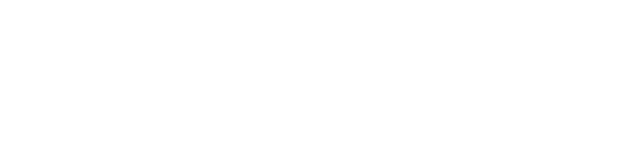
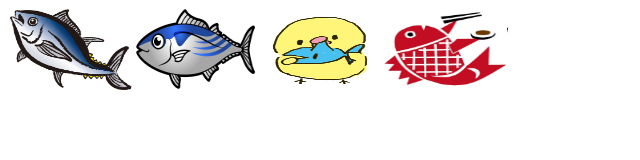
Before and after one commit to masaun/jQuery_Slideshow, a plain HTML site: page index.html in a window 1280 px wide. Shown: the whole page, without its empty margins (0-640 px from the left). Drawn offline with nearby package versions, Linux system fonts and the light colour scheme.

Commit message:
サムネイルのサイズ設定。最下部にメソッドチェーンで記載したaddClassメソッドで紐付けされる

```diff
--- a/index.html
+++ b/index.html
@@ -4,12 +4,33 @@
 <head>
   <meta charset="utf-8">
   <title>jQueryスライドショーアプリ</title>
+
+  <!-- サムネイルのサイズ設定。最下部にメソッドチェーンで記載したaddClassメソッドで紐付けされる-->
+  <style>
+    .thumbnail {
+      width: 125px;
+      height: 83px;
+    }
+  </style>
 </head>
 <body>
+  <div id="thumbnails"></div>
 
   <script src="https://ajax.googleapis.com/ajax/libs/jquery/1.12.4/jquery.min.js"></script>
   <script>
-
+    $(function() {
+      var files = [
+        'fish1.jpg',
+        'fish2.png',
+        'fish3.png',
+        'fish4.jpg'
+      ];
+      var img;
+      for (var i = 0; i < files.length; i++) {
+        img = $('<img>').attr('src', files[i]).addClass('thumbnail');
+        $('#thumbnails').append(img);
+      }
+    });
   </script>
 </body>
 
```
Also changed, not shown: fish1.jpg (added), fish2.png (added), fish3.png (added), fish4.jpg (added).
